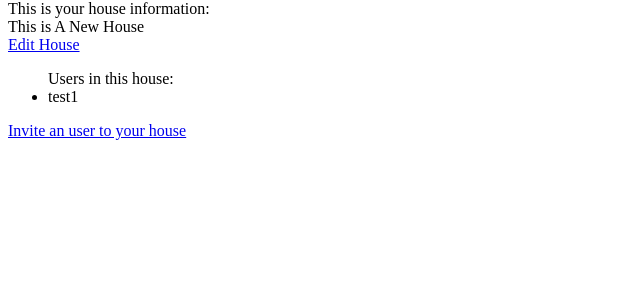
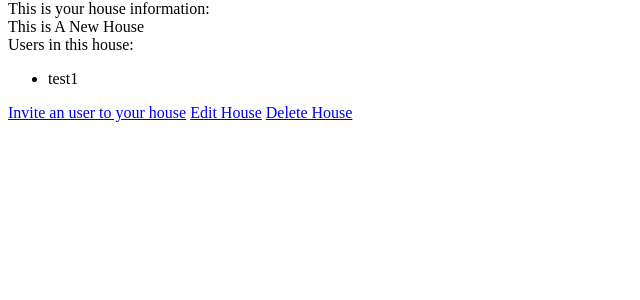
Before and after one commit to LuisEd2094/FoodInventoryApp, a Django app: page /house/view/2 in a window 1280 px wide. Shown: the part 26-326 px from the top of the page, without its empty margins (0-640 px from the left). Run offline with Django 4.2, Linux system fonts and the light colour scheme; a user stored in the database is signed in; data comes from the database, SQL or seed files in the repository; both versions use the stored data as it was after the commit.

Commit message:
added changes to index confirm delete delete and view house

```diff
--- a/FoodInvetoryApp/house/models.py
+++ b/FoodInvetoryApp/house/models.py
@@ -3,3 +3,9 @@ from django.db import models
 # Create your models here.
 class House(models.Model):
     name = models.CharField(max_length=100)
+    def __str__(self):
+        return (self.name)
+
+class Ingredients(models.Model):
+    name = models.CharField(max_length=100)
+    houses = models.ManyToManyField(House)
--- a/FoodInvetoryApp/house/templates/house/house_form.html
+++ b/FoodInvetoryApp/house/templates/house/house_form.html
@@ -4,7 +4,7 @@
 <form method = 'post'>
     {% csrf_token %}
     {{form.as_p}}
-    <button type = "submit">Create House</button>
+    <button type = "submit">Accept</button>
 </form>
 
 {%endblock%}
--- a/FoodInvetoryApp/house/templates/house/view.html
+++ b/FoodInvetoryApp/house/templates/house/view.html
@@ -3,16 +3,21 @@
 
 <div>This is your house information:</div>
 <div>{{house.name}}</div>
-<a href="{%url  'house:edit' pk=house.id %}">Edit House</a>
-<ul>
+
     {%if users %}
+
     <div>Users in this house:</div>
+    <ul>
         {%for user in users%}
             <li>{{user.username}}</li>
         {%endfor%}
+    </ul>
     {%else%}
     <div>You are the only member in this house. Invite someone!</div>
     {%endif%}
-</ul>
+
 <a href="{%url 'invite:send_invitation'%}">Invite an user to your house</a>
+<a href="{%url  'house:edit' pk=house.id %}">Edit House</a>
+<a href="{%url 'house:delete' pk=house.pk %}">Delete House</a>
+
 {%endblock%}
--- a/FoodInvetoryApp/house/urls.py
+++ b/FoodInvetoryApp/house/urls.py
@@ -4,8 +4,8 @@ from . import views
 app_name = 'house'
 
 urlpatterns = [
-                path('house_form/', views.create_house, name ='create_house'),
-                path('edit/<int:pk>/', views.edit, name="edit"),
+                path('house_form/', views.house_form, name ='house_form'),
+                path('edit/<int:pk>/', views.edit, name='edit'),
                 path('view/<int:pk>', views.view, name='view'),
-
+                path('delete/<int:pk>', views.delete, name = 'delete'),
                ]
--- a/FoodInvetoryApp/house/views.py
+++ b/FoodInvetoryApp/house/views.py
@@ -8,7 +8,7 @@ from django.contrib import messages
 
 # Create your views here.
 @login_required
-def create_house(request):
+def house_form(request):
     if request.method == 'POST':
         form = HouseForm(request.POST)
         if form.is_valid():
@@ -47,3 +47,12 @@ def edit(request, pk):
     else:
         form = HouseForm(instance=house)
         return render(request, 'house/house_form.html', {'form': form})
+
+@login_required
+def delete(request, pk):
+    house = get_object_or_404(House, pk=pk)
+    if request.method == 'POST':
+        house.delete()
+        messages.success(request, f'Successfully deleted your House')
+        return redirect('users:index')
+    return render(request, 'house/confirm_delete.html', {'house': house})
--- a/FoodInvetoryApp/invite/views.py
+++ b/FoodInvetoryApp/invite/views.py
@@ -29,7 +29,7 @@ def send_invitation(request):
                 )
                 invite.save()
                 messages.success(request, f'Invite sent to {receiving_username}')
-                redirect(reverse('users:index'))
+                return redirect(reverse('users:index'))
             except User.DoesNotExist:
                 messages.error(request, f'Couldn\'t send message to {receiving_username}, check username again')
                 return render(request, 'invite/send_invitation.html', {'form' : form})
--- a/FoodInvetoryApp/users/templates/users/index.html
+++ b/FoodInvetoryApp/users/templates/users/index.html
@@ -7,7 +7,7 @@
 {%if request.user.is_authenticated %}
     {% if house %}
         <h4>Your house:</h2>
-        <div>{{house.name}}</div>
+        <div>{{house}}</div>
         <a href="{%url 'house:view' pk=house.id %}">View house</a>
         <a href="{%url 'invite:send_invitation'%}">Invite an user to your house</a>
     {%else%}
```
Also changed, not shown: FoodInvetoryApp/house/templates/house/confirm_delete.html (added, +10 -0 lines), FoodInvetoryApp/db.sqlite3.
